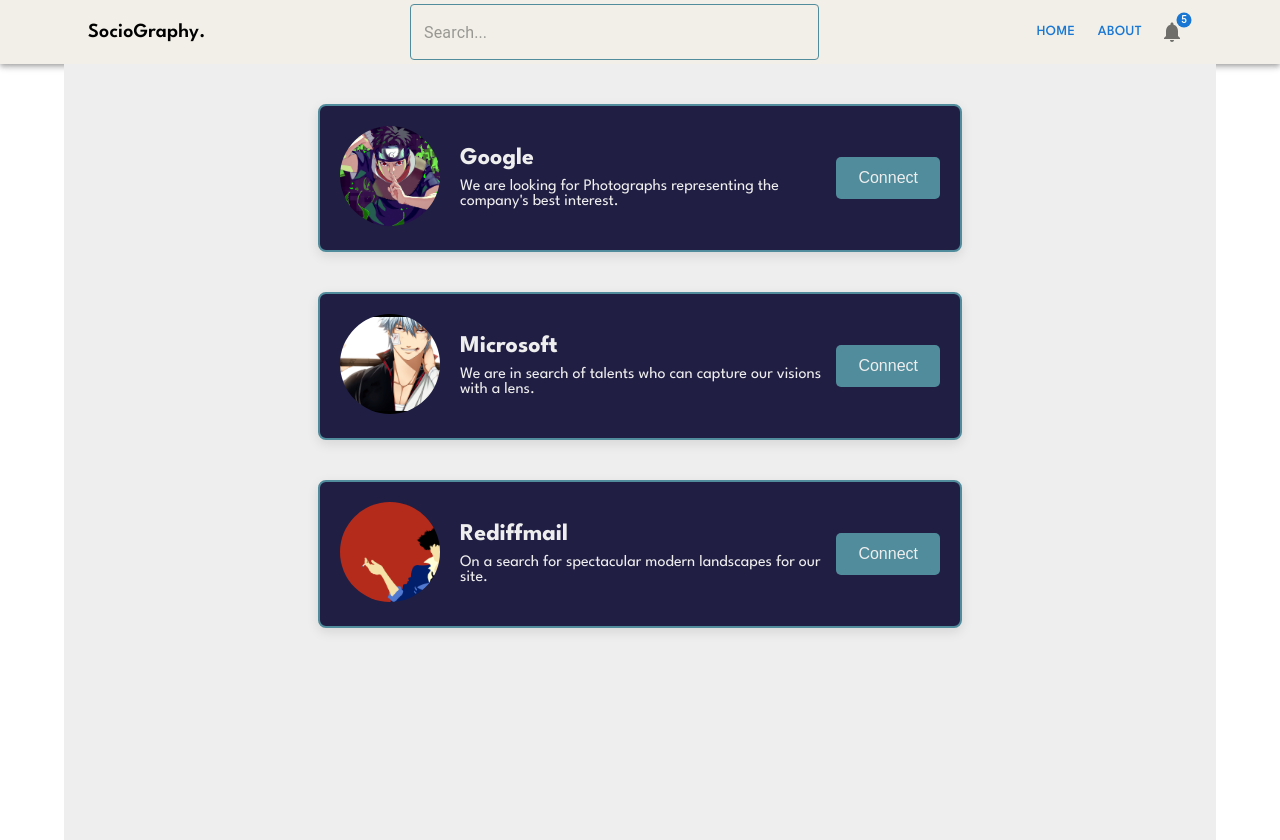
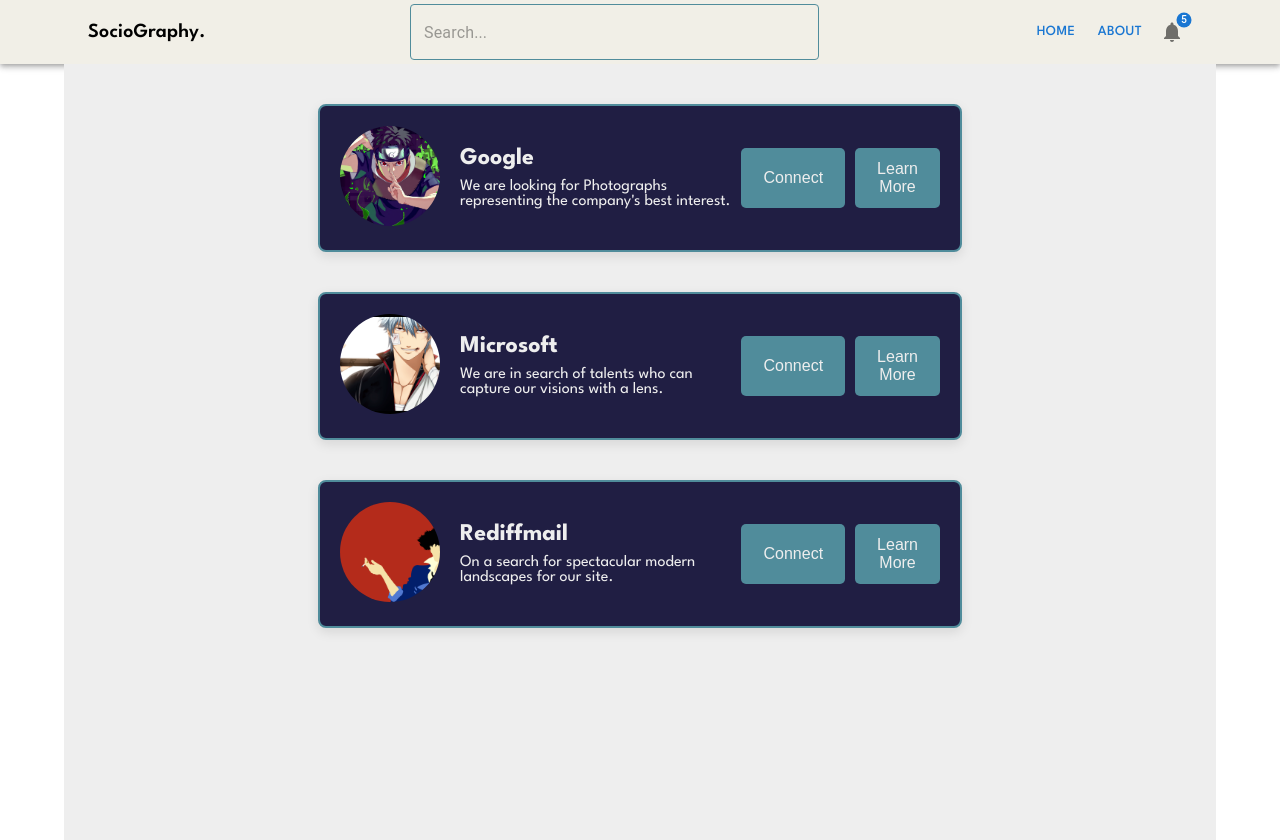
Before and after one commit to Vinodhariharan/sociography-frontend, a React (Create React App) app: page /partner-listing in a window 1280 px wide. Built offline with nearby package versions, Linux system fonts and the light colour scheme.

Commit message:
newupdate(search_page)
new updates made on 26-07-24

```diff
--- a/src/App.js
+++ b/src/App.js
@@ -25,7 +25,7 @@
             <Route path="/search" element={<SearchPage />} />
             <Route path="/search-results" element={<SearchResultsPage />} />
             <Route path="/profile-photographer" element={<ProfilePhotographer />} /> - profile-photographer
-            <Route path="/" element={<PartnerProfile />} /> - partner-profile
+            <Route path="/partner-profile" element={<PartnerProfile />} /> - partner-profile
             <Route path="/partner-listing" element={<PartnerList />} />
           </Routes>
         </Container>
--- a/src/components/Naveen/ParnerList/PartnerCard.jsx
+++ b/src/components/Naveen/ParnerList/PartnerCard.jsx
@@ -1,7 +1,32 @@
+// import React from 'react';
+// import './PartnerList.css';
+
+// const PartnerCard = ({ title, description, imageUrl }) => {
+//   return (
+//     <div className="partner-card">
+//       <div className="image-container">
+//         <img src={imageUrl} alt={title} />
+//       </div>
+//       <div className="content">
+//         <h2>{title}</h2>
+//         <p>{description}</p>
+//       </div>
+//       <div className="button-container">
+//         <button>Connect</button>
+//         <button>Learn More</button>
+//       </div>
+//     </div>
+//   );
+// };
+
+// export default PartnerCard;
+
+// PartnerCard.js
 import React from 'react';
+import { Link } from 'react-router-dom';
 import './PartnerList.css';
 
-const PartnerCard = ({ title, description, imageUrl }) => {
+const PartnerCard = ({ id, title, description, imageUrl }) => {
   return (
     <div className="partner-card">
       <div className="image-container">
@@ -13,6 +38,9 @@
       </div>
       <div className="button-container">
         <button>Connect</button>
+        <Link to={`/partner-profile`}>
+          <button>Learn More</button>
+        </Link>
       </div>
     </div>
   );
--- a/src/components/Naveen/ParnerList/PartnerList.css
+++ b/src/components/Naveen/ParnerList/PartnerList.css
@@ -1,160 +1,3 @@
-/* .partner-list {
-    display: flex;
-    flex-direction: column;
-    align-items: center;
-    background-color: white;
-  }
-
-  .partner-card {
-    display: flex;
-    align-items: center;
-    background-color: rgb(8, 98, 159);
-    border: 4px solid #ddd;
-    padding: 20px;
-    border-radius: 8px;
-    box-shadow: 0 4px 12px white;
-    max-width: 600px;
-    margin: 20px 0;
-  }
-
-  .image-container {
-    flex-shrink: 0;
-  }
-
-  .image-container img {
-    width: 100px;
-    height: 100px;
-    border-radius: 50%;
-    object-fit: cover;
-  }
-
-  .content {
-    flex-grow: 1;
-    margin-left: 20px;
-  }
-
-  .content h2 {
-    margin: 0;
-    font-size: 1.5em;
-    color: black;
-  }
-
-  .content p {
-    margin: 10px 0 0;
-    color: black;
-  }
-
-  .button-container {
-    margin-left: auto;
-  }
-
-  .button-container button {
-    padding: 10px 20px;
-    background-color: #007bff;
-    color: white;
-    border: 2px solid transparent;
-    border-radius: 5px;
-    cursor: pointer;
-    font-size: 16px;
-    transition: background-color 0.3s, border-color 0.3s, transform 0.3s;
-  }
-
-  .button-container button:hover {
-    background-color: #0056b3;
-    border-color: #0056b3;
-  }
-
-  .button-container button:active {
-    transform: scale(0.95);
-  }
-
-  .button-container button:focus {
-    outline: none;
-    border-color: #0056b3;
-  }
--------------------------------------------------------
-   .partner-card {
-    display: flex;
-    align-items: center;
-    background-color: rgb(32, 30, 67);
-    border: 2px solid rgb(80, 140, 155);
-    padding: 20px;
-    border-radius: 8px;
-    box-shadow: 0 4px 12px rgba(0, 0, 0, 0.1);
-    max-width: 600px;
-    margin: 20px 0;
-    transition: transform 0.3s;
-  }
-
-  .partner-card:hover {
-    transform: scale(1.02);
-  }
-
-  .image-container {
-    flex-shrink: 0;
-  }
-
-  .image-container img {
-    width: 100px;
-    height: 100px;
-    border-radius: 50%;
-    object-fit: cover;
-  }
-
-  .content {
-    flex-grow: 1;
-    margin-left: 20px;
-  }
-
-  .content h2 {
-    margin: 0;
-    font-size: 1.5em;
-    color: rgb(238, 238, 238);
-  }
-
-  .content p {
-    margin: 10px 0 0;
-    color: rgb(238, 238, 238);
-  }
-
-  .button-container {
-    margin-left: auto;
-  }
-
-  .button-container button {
-    padding: 10px 20px;
-    background-color: rgb(80, 140, 155);
-    color: rgb(238, 238, 238);
-    border: 2px solid transparent;
-    border-radius: 5px;
-    cursor: pointer;
-    font-size: 16px;
-    transition: background-color 0.3s, border-color 0.3s, transform 0.3s;
-  }
-
-  .button-container button:hover {
-    background-color: rgb(19, 75, 112);
-    border-color: rgb(19, 75, 112);
-  }
-
-  .button-container button:active {
-    transform: scale(0.95);
-  }
-
-  .button-container button:focus {
-    outline: none;
-    border-color: rgb(19, 75, 112);
-  }
-
-  .partner-list {
-    display: flex;
-    flex-direction: column;
-    align-items: center;
-    background-color: rgb(238, 238, 238);
-    padding: 20px;
-  }
-------------------------------------------  */
-
 .partner-list {
   display: flex;
   flex-direction: column;
@@ -209,6 +52,8 @@
 }
 
 .button-container {
+  display: flex;
+  gap: 10px; /* Add space between buttons */
   margin-left: auto;
 }
 
--- a/src/components/Naveen/ParnerList/PartnerList.jsx
+++ b/src/components/Naveen/ParnerList/PartnerList.jsx
@@ -1,3 +1,49 @@
+// import React from 'react';
+// import PartnerCard from './PartnerCard';
+// import './PartnerList.css';
+// import pic1 from '../pics/1307360.jpeg';
+// import pic2 from '../pics/gin2.jpeg';
+// import pic3 from '../pics/spike1.png';
+
+// const partners = [
+//   {
+//     id: 1,
+//     title: 'Google',
+//     description: 'We are looking for Photographs representing the company\'s best interest.',
+//     imageUrl: pic1,
+//   },
+//   {
+//     id: 2,
+//     title: 'Microsoft',
+//     description: 'We are in search of talents who can capture our visions with a lens.',
+//     imageUrl: pic2,
+//   },
+//   {
+//     id: 3,
+//     title: 'Rediffmail',
+//     description: 'On a search for spectacular modern landscapes for our site.',
+//     imageUrl: pic3,
+//   },
+// ];
+
+// const PartnerList = () => {
+//   return (
+//     <div className="partner-list">
+//       {partners.map(partner => (
+//         <PartnerCard
+//           key={partner.id}
+//           title={partner.title}
+//           description={partner.description}
+//           imageUrl={partner.imageUrl}
+//         />
+//       ))}
+//     </div>
+//   );
+// };
+
+// export default PartnerList;
+
+// PartnerList.js
 import React from 'react';
 import PartnerCard from './PartnerCard';
 import './PartnerList.css';
@@ -32,6 +78,7 @@
       {partners.map(partner => (
         <PartnerCard
           key={partner.id}
+          id={partner.id}
           title={partner.title}
           description={partner.description}
           imageUrl={partner.imageUrl}
```
